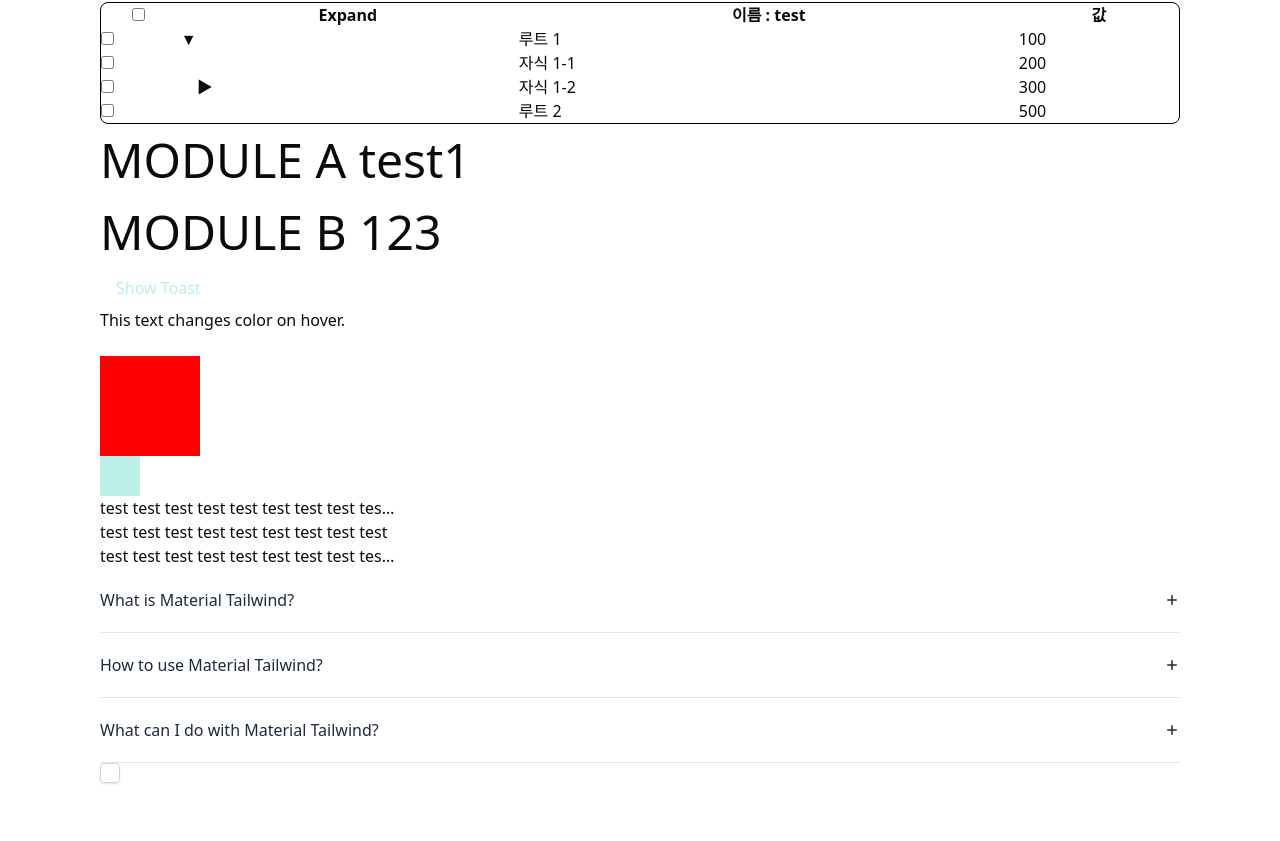
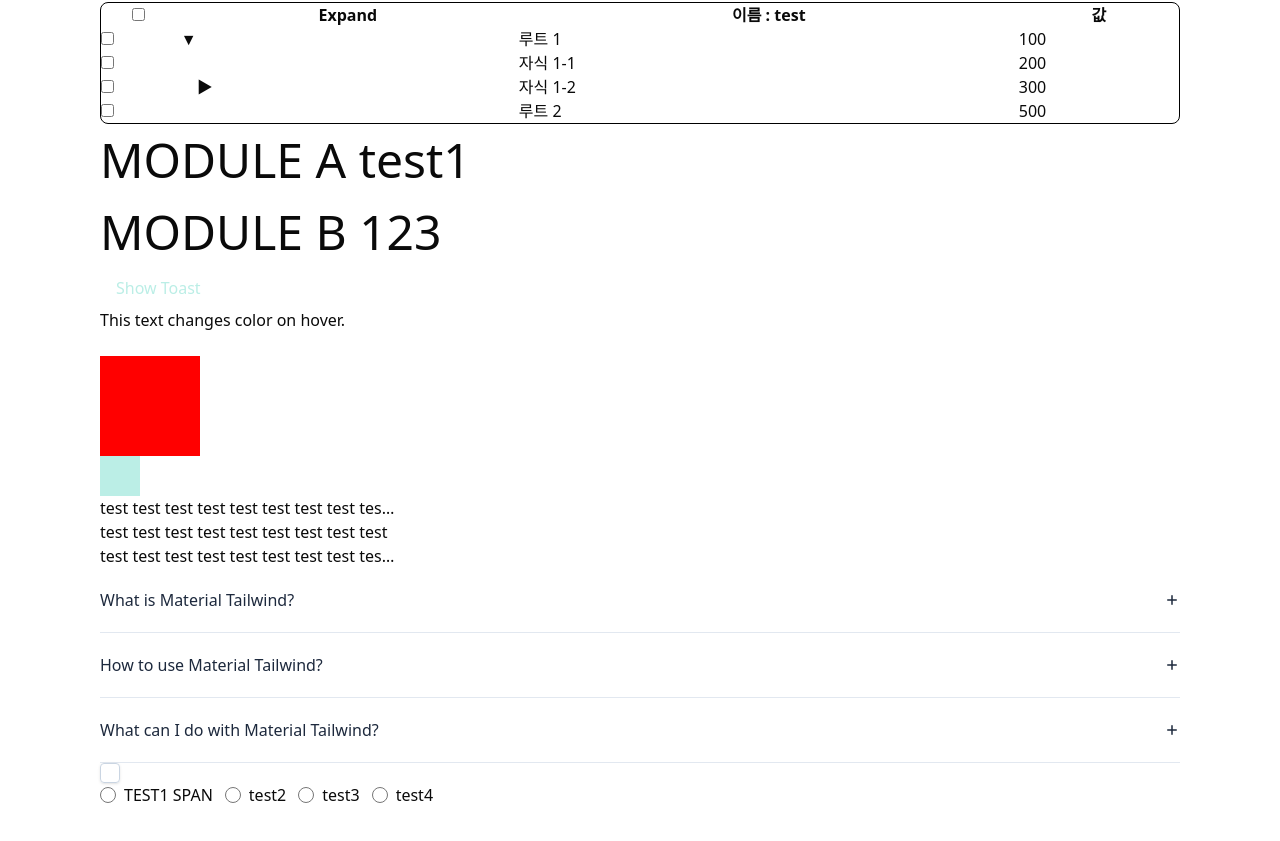
Before and after one commit to jkkim09/nextjs-v15, a Next.js app: page /test/ui in a window 1280 px wide. Shown: the part 1831-2672 px from the top of the page. Built offline with nearby package versions, Linux system fonts and the light colour scheme.

Commit message:
feat: radio

```diff
--- a/app/test/ui/page.tsx
+++ b/app/test/ui/page.tsx
@@ -24,6 +24,8 @@ import DynamicComponent, {
 import { toast } from 'sonner';
 import TestAccordion from '@/components/TestAccordion';
 import Checkbox from '@/components/common/Checkbox';
+import RadioGroup from '@/components/common/RadioGroup';
+import Drawer from '@/components/common/Drawer';
 
 interface RowData {
   id: number;
@@ -311,6 +313,50 @@ const Page = () => {
       <Checkbox />
 
       {/*  */}
+      <RadioGroup
+        // align={'column'}
+        items={[
+          {
+            label: (
+              <>
+                <span>TEST1 SPAN</span>
+              </>
+            ),
+            value: 1,
+          },
+          {
+            label: 'test2',
+            value: 2,
+          },
+          {
+            label: 'test3',
+            value: 3,
+          },
+          {
+            label: 'test4',
+            value: 4,
+          },
+        ]}
+        onChange={(e) => {
+          console.log(e);
+        }}
+      />
+      {/*  */}
+      <div className="grid grid-cols-2 gap-4">
+        <Drawer position="top">
+          <p>This is a top drawer content.</p>
+        </Drawer>
+        <Drawer position="right">
+          <p className="w-[500px]">This is a right drawer content.</p>
+        </Drawer>
+        <Drawer position="bottom">
+          <p>This is a bottom drawer content.</p>
+        </Drawer>
+        <Drawer position="left">
+          <p>This is a left drawer content.</p>
+        </Drawer>
+      </div>
+      {/*  */}
     </div>
   );
 };
--- /dev/null
+++ b/components/common/Drawer.tsx
@@ -0,0 +1,64 @@
+'use client';
+
+import React, { useEffect, useState } from 'react';
+
+type DrawerPosition = 'top' | 'right' | 'bottom' | 'left';
+
+interface DrawerProps {
+  isOpen?: boolean;
+  position?: DrawerPosition;
+  children: React.ReactNode;
+}
+
+const getPositionClasses = (position: DrawerPosition, isOpen: boolean) => {
+  switch (position) {
+    case 'top':
+      return `top-0 left-0 w-full transform ${isOpen ? 'translate-y-0' : '-translate-y-full'}`;
+    case 'right':
+      return `top-0 right-0 h-full transform ${isOpen ? 'translate-x-0' : 'translate-x-full'}`;
+    case 'bottom':
+      return `bottom-0 left-0 w-full transform ${isOpen ? 'translate-y-0' : 'translate-y-full'}`;
+    case 'left':
+      return `top-0 left-0 h-full transform ${isOpen ? 'translate-x-0' : '-translate-x-full'}`;
+    default:
+      return '';
+  }
+};
+
+const Drawer = ({ isOpen: open, position = 'left', children }: DrawerProps) => {
+  const [isOpen, setIsOpen] = useState(open);
+
+  const toggleDrawer = () => {
+    setIsOpen(!isOpen);
+  };
+
+  useEffect(() => {
+    setIsOpen(open);
+  }, [open]);
+
+  return (
+    <>
+      <div
+        className={`fixed z-50 bg-white shadow-lg transition-transform duration-500 ease-in-out
+          ${getPositionClasses(position, !!isOpen)}`}
+      >
+        <div className="p-4">
+          {/*  닫기 버튼 */}
+          <button onClick={toggleDrawer} className="float-right text-xl">
+            &times;
+          </button>
+          {children}
+        </div>
+      </div>
+
+      {isOpen && (
+        <div
+          onClick={toggleDrawer}
+          className="fixed inset-0 bg-black opacity-50 z-40"
+        />
+      )}
+    </>
+  );
+};
+
+export default Drawer;
--- /dev/null
+++ b/components/common/RadioGroup.tsx
@@ -0,0 +1,72 @@
+'use client';
+
+import { cn } from '@/lib/utils';
+import { useEffect, useState } from 'react';
+
+export interface RadioItem<T extends string | number> {
+  label: React.ReactNode;
+  value: T;
+}
+
+interface RadioGroupProps<T extends string | number> {
+  name?: string;
+  align?: 'row' | 'column';
+  items: RadioItem<T>[];
+  selectedValue?: T;
+  onChange?: (value: T) => void;
+}
+
+const RadioGroup = <T extends string | number>({
+  name = 'radioGroup',
+  align = 'row',
+  items,
+  selectedValue,
+  onChange,
+}: RadioGroupProps<T>) => {
+  const [value, setValue] = useState<T | undefined>(selectedValue);
+
+  useEffect(() => {
+    setValue(selectedValue);
+  }, [selectedValue]);
+
+  return (
+    <fieldset
+      className={cn(
+        'flex max-w-max items-start',
+        align === 'row' ? 'flex-row gap-3' : 'flex-col gap-1'
+      )}
+    >
+      {items.map((item, index) => {
+        return (
+          <div
+            key={`radio-${name}-${index}`}
+            className={cn('flex gap-2 justify-center items-center')}
+          >
+            <input
+              type="radio"
+              id={`${name}-${index}`}
+              name={name}
+              value={item.value}
+              checked={item.value === value}
+              className={cn('size-4 cursor-pointer')}
+              onChange={() => {
+                if (selectedValue === undefined) {
+                  setValue(item.value);
+                }
+
+                if (onChange) {
+                  onChange(item.value);
+                }
+              }}
+            />
+            <label htmlFor={`${name}-${index}`} className="cursor-pointer">
+              {item.label}
+            </label>
+          </div>
+        );
+      })}
+    </fieldset>
+  );
+};
+
+export default RadioGroup;
```
Also changed, not shown: 1 other file (tests, documents, lock files or other folders).
